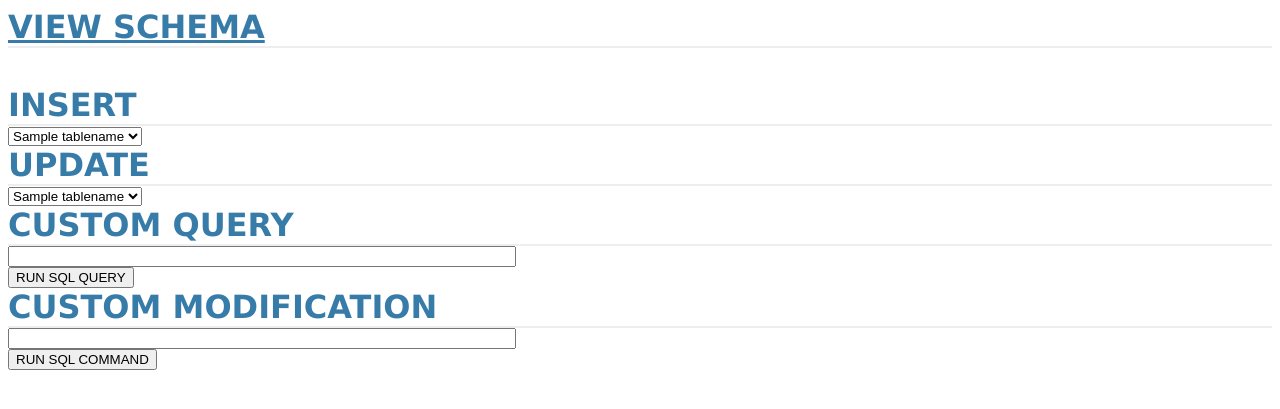
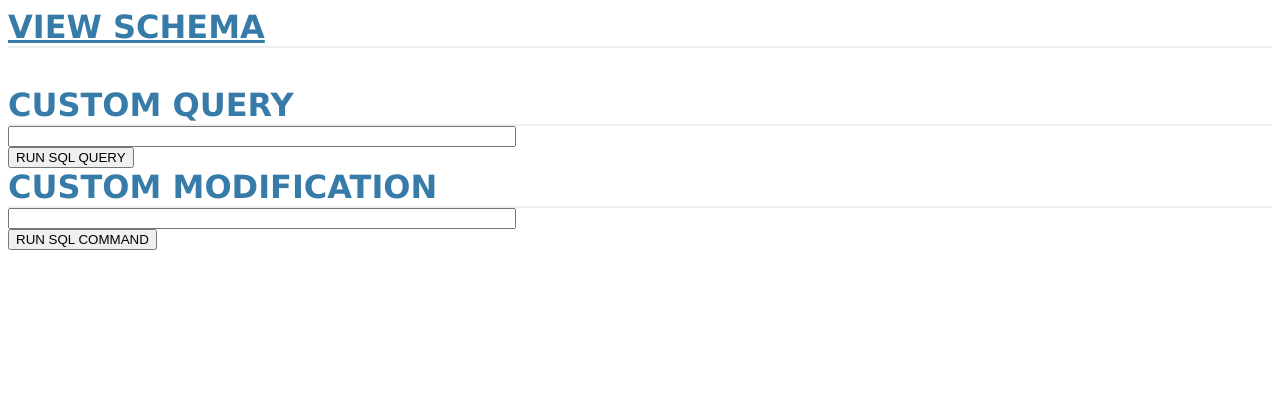
Before and after one commit to tmsincomb/CS503-Project, a Flask app: template templates/index.html in a window 1280 px wide. Shown: the top 409 px of the page. Run offline with Flask 2, Linux system fonts and the light colour scheme; the template is opened without the code that fills it: most values are stand-ins (such as "Sample title", 1, 10 or a date in 2020).

Commit message:
commented out the insert and update drown list since they dont work completely yet

```diff
--- a/build-db/schema.sql
+++ b/build-db/schema.sql
@@ -71,8 +71,6 @@
   ('SAMN03081531', 'NZ_CP007176', 3054, 2889, '2014-02-12', '2019-08-27', 'Staphylococcus aureus'),
   ('SAMN02604235', 'CP000253', 2872, 2767, '2006-02-13', '2016-08-03', 'Staphylococcus aureus');
 
-INSERT INTO STRAINS VALUES ('NZ_CP033506', 'ATCC 5-finger-death-punch', 'MRSA');
-
 INSERT INTO GENES
   VALUES
   ('mecA', 'CP033506'),
--- a/templates/index.html
+++ b/templates/index.html
@@ -10,7 +10,7 @@
     <a href="/schema"><h1>VIEW SCHEMA</h1></a>
 </div>
 <br></br>
-<div>
+<!-- <div>
     <h1>INSERT</h1>
     <select name="insert" method="GET" action="/">
         {% for tablename in tablenames %}
@@ -25,7 +25,7 @@
         <option value= "{{tablename}}" SELECTED>{{tablename}}</option>"
         {% endfor %}
     </select>
-</div>
+</div> -->
 <div class="form">
     <h1>CUSTOM QUERY</h1>
     <form action="/" method="POST">
```
Also changed, not shown: 1 other file.
